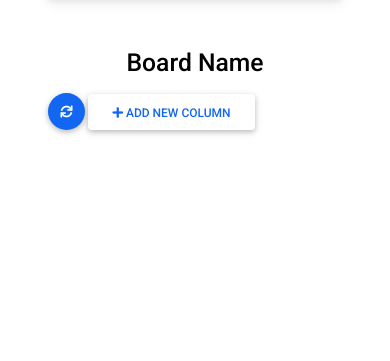
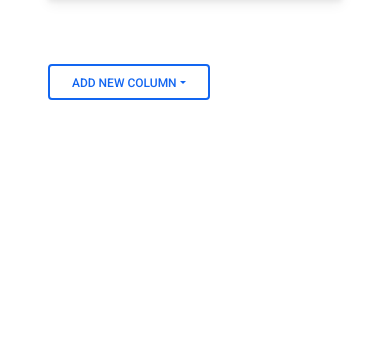
Before and after one commit to luqkrzy/proman, a Flask app: template ProMan/templates/board.html in a window 390 px wide. Shown: the part 59-420 px from the top of the page. Run offline with Flask 2, Linux system fonts and the light colour scheme; the template is opened without the code that fills it, so the values that code supplies are empty; parts of the project's set-up code (start-up, migrations or seed data) failed here and were passed over; some libraries are stand-ins or nearby versions.

Commit message:
Fetch and insert board name

```diff
--- a/ProMan/board_single/views.py
+++ b/ProMan/board_single/views.py
@@ -15,6 +15,11 @@ def route_board(board_id: int):
 
     return render_template('board.html')
 
+@board.route("/api/board/<int:board_id>/name", methods=['GET'])
+@is_authorized
+def api_get_board_name(board_id: int) -> Response:
+    board_name = data_handler.get_board_name_by_id(board_id)
+    return jsonify(board_name)
 
 @board.route("/api/columns/<int:board_id>", methods=['GET'])
 @is_authorized
--- a/ProMan/boards/views.py
+++ b/ProMan/boards/views.py
@@ -1,5 +1,5 @@
 from flask import render_template, Blueprint, request, Response, jsonify
-from flask_login import login_required, current_user
+from flask_login import login_required
 from ProMan.boards import data_handler
 from ProMan.db_manager import is_authorized
 
--- a/ProMan/static/js/board.js
+++ b/ProMan/static/js/board.js
@@ -10,6 +10,7 @@ const userID = user[0]
 class Cards {
 	constructor(id) {
 		this.boardId = window.location.pathname.split('/')[2];
+		this.boardName = document.querySelector('#boardName')
 		this.allColumnsContainer = document.querySelector('#allColumnsContainer');
 		this.modalConfirmDeleteBtn = document.querySelector('#modalConfirmDelete');
 		this.addNewColumnBtn = document.querySelector('#addNewColumnBtn');
@@ -20,12 +21,19 @@ class Cards {
 	}
 
 	init() {
+		this.initBoardName()
 		this.initColumns();
 		this.initAddColumnListener();
 		this.initChangeNameListener();
 		this.initClickListener();
 		this.initDropdownMenuListener();
 		this.initDragAndDrop();
+	}
+
+	initBoardName() {
+		easyHandler._getData(`/api/board/${this.boardId}/name`, boardName => {
+			this.boardName.innerText = boardName[0]
+		})
 	}
 
 	initAddColumnListener() {
@@ -282,11 +290,12 @@ class Cards {
 
 	addNewColumn(event) {
 		event.preventDefault();
+		const columnName = document.querySelector('#columnName');
 		easyHandler._postJson('POST', '/api/columns', {
-			'name': 'New Column', 'owner_id': this.userId, 'board_id': this.boardId
+			'name': columnName.value, 'owner_id': this.userId, 'board_id': this.boardId
 		}, (newColumn) => {
 			if (newColumn.id) {
-				this.allColumnsContainer.appendChild(dom.initNewColumn(newColumn));
+				this.allColumnsContainer.appendChild(dom.initNewColumn(newColumn, columnName.value));
 
 			} else {
 				alert('Failed')
--- a/ProMan/static/js/dom.js
+++ b/ProMan/static/js/dom.js
@@ -22,12 +22,12 @@ export class Dom {
 	}
 
 
-	initNewColumn(data) {
+	initNewColumn(data, name = null) {
 		const column = document.createElement('div');
 		column.className = 'col-md-auto rounded-3 p-1 alert-dark hover-shadow me-3 mb-3';
 		column.setAttribute('id', data.id);
 		column.innerHTML = `
-		 <div class="bg-transparent border-0 list-group-item d-flex justify-content-between fw-bold mb-1 ">${data.name}<i class="fas fa-ellipsis-h" data-mdb-toggle="dropdown"></i>
+		 <div class="bg-transparent border-0 list-group-item d-flex justify-content-between fw-bold mb-1 ">${name ? name : data.name}<i class="fas fa-ellipsis-h" data-mdb-toggle="dropdown"></i>
 		 	<div class="dropdown-menu handle">
 		 		<span class="dropdown-item editColumnName">Edit</span>
 		 		<span class="dropdown-item deleteColumn" data-mdb-toggle="modal" data-mdb-target="#deleteModal" id="${data.id}">Delete</span>
--- a/ProMan/templates/board.html
+++ b/ProMan/templates/board.html
@@ -3,14 +3,19 @@
 
 {% block content %}
 	<div class="row"><!-- start row -->
-        <div class="col-md-10 text-center"><h2 class="text-center mb-3">Board Name </h2></div>
-        <div class="col-auto mb-3">
-            <button type="button" class="btn btn-primary btn-floating" onclick="location.reload();">
-                <i class="fas fa-sync"></i>
-            </button>
-            <div class="col-md d-inline-flex align-content-end"><!-- start new column  -->
-                <span class="text-primary btn" id="addNewColumnBtn"><i
-                        class="fas fa-plus"></i> Add new column</span>
+		<div class="col-md-10 text-center"><h2 class="text-center mb-3" id="boardName"></h2></div>
+		<div class="col-auto mb-3"> <!-- start new column  -->
+			<div class="dropdown">
+				<button class="btn btn-outline-primary dropdown-toggle" type="button" data-mdb-toggle="dropdown" aria-expanded="false">Add new column</button>
+				<div class="dropdown-menu">
+					<div class="px-4 py-3">
+						<div class="form-outline mb-3">
+							<input type="text" id="columnName" class="form-control" maxlength="20" required>
+							<label class="form-label" for="columnName">Column name</label>
+						</div>
+						<button type="submit" class="btn btn-primary btn-block" id="addNewColumnBtn">Add</button>
+					</div>
+				</div>
 			</div><!-- end of new column  -->
 
 		</div>
```
Also changed, not shown: ProMan/board_single/data_handler.py (+8 -0 lines). Lines whose indentation alone changed are shown as unchanged.
